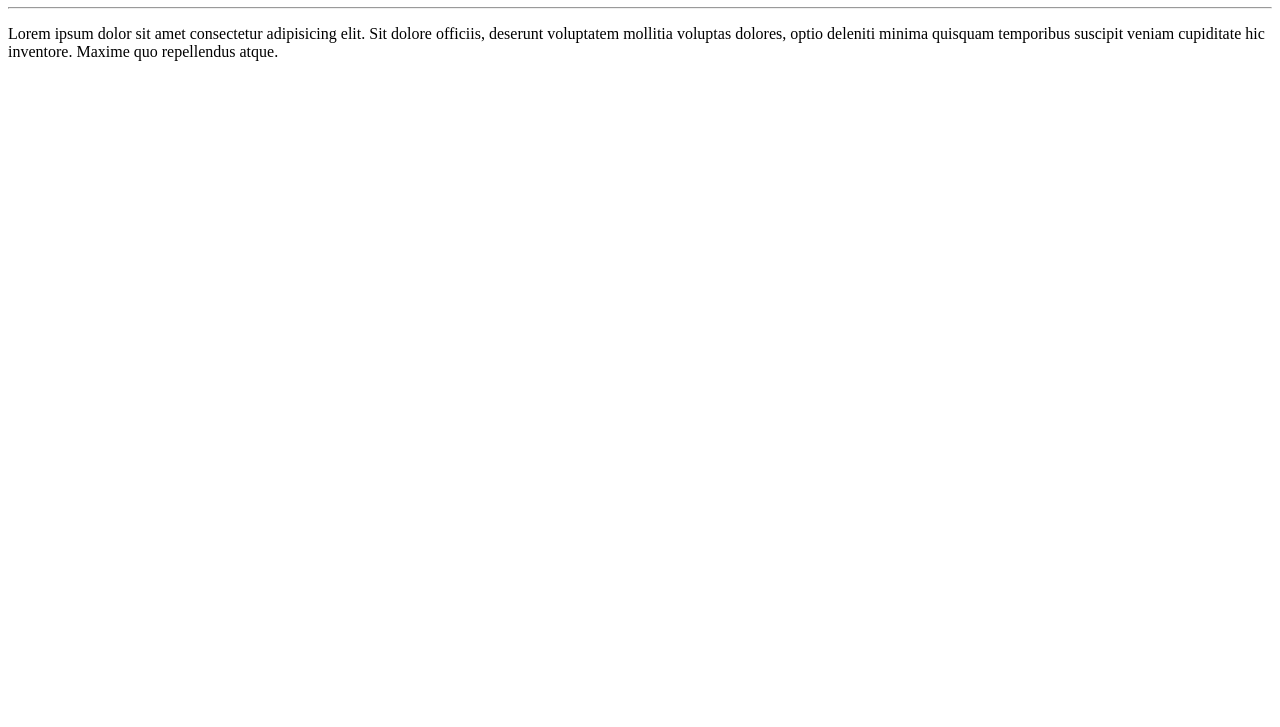
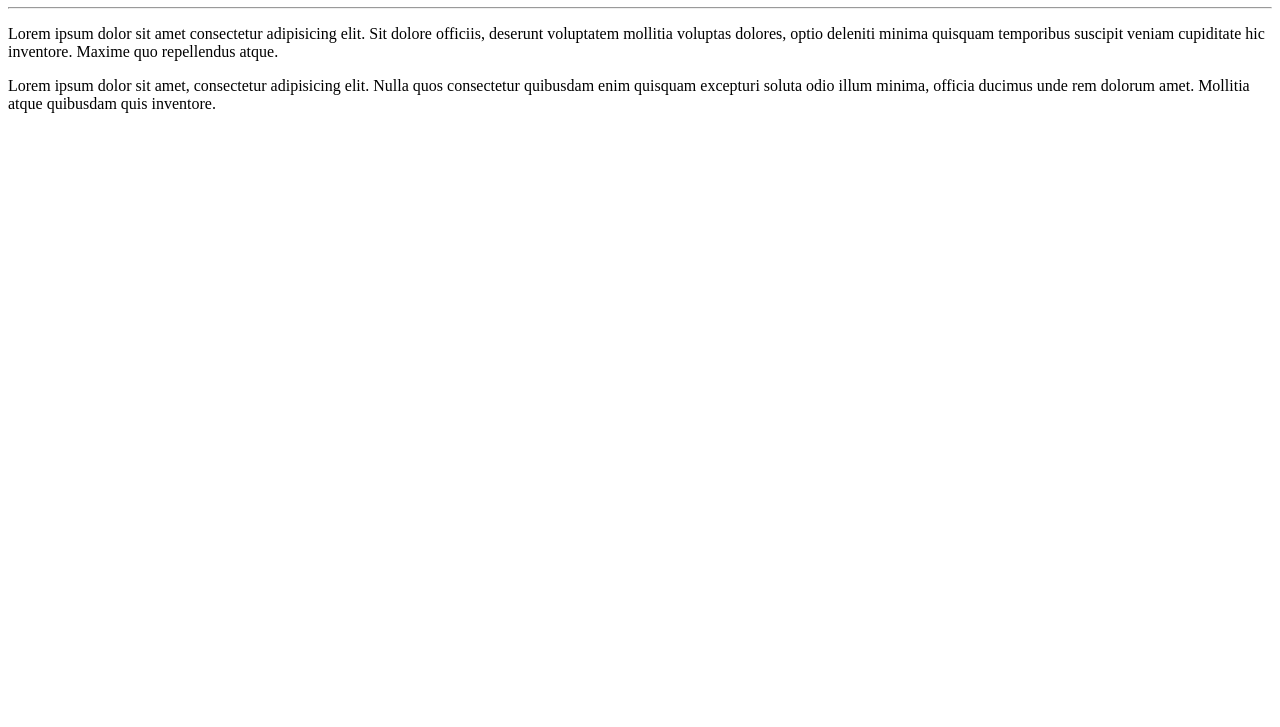
Before and after one commit to caiomebrito/Ola-Mundo, a plain HTML site: page site-exemplo/index.html in a window 1280 px wide. Shown: the part 73-800 px from the top of the page. Drawn offline with Linux system fonts and the light colour scheme.

Commit message:
adicionei um parágrafo

```diff
--- a/site-exemplo/index.html
+++ b/site-exemplo/index.html
@@ -10,5 +10,6 @@
     <h1>Olá, mundo</h1>
     <hr>
     <p>Lorem ipsum dolor sit amet consectetur adipisicing elit. Sit dolore officiis, deserunt voluptatem mollitia voluptas dolores, optio deleniti minima quisquam temporibus suscipit veniam cupiditate hic inventore. Maxime quo repellendus atque.</p>
+    <p>Lorem ipsum dolor sit amet, consectetur adipisicing elit. Nulla quos consectetur quibusdam enim quisquam excepturi soluta odio illum minima, officia ducimus unde rem dolorum amet. Mollitia atque quibusdam quis inventore.</p>
 </body>
 </html>
```
